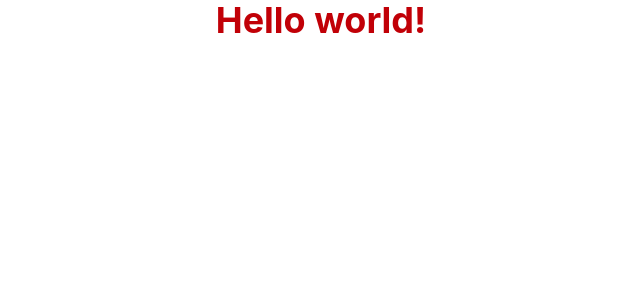
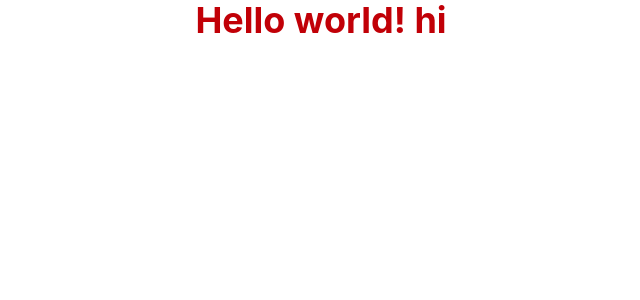
Before and after one commit to Rifat654/Netflix-Clone, a React (Vite) app in the folder Frontend/: page / in a window 1280 px wide. Shown: the top 300 px of the page, without its empty margins (319-959 px from the left). Built offline with nearby package versions, Linux system fonts and the light colour scheme.

Commit message:
added Home page component

```diff
--- a/Frontend/src/pages/Home.jsx
+++ b/Frontend/src/pages/Home.jsx
@@ -3,7 +3,7 @@
 const Home = () => {
     return (
         <div>
-            <h1 className="text-center text-4xl font-bold text-red-700">Hello world!</h1>
+            <h1 className="text-center text-4xl font-bold text-red-700">Hello world! hi </h1>
         </div>
     )
 }
```
